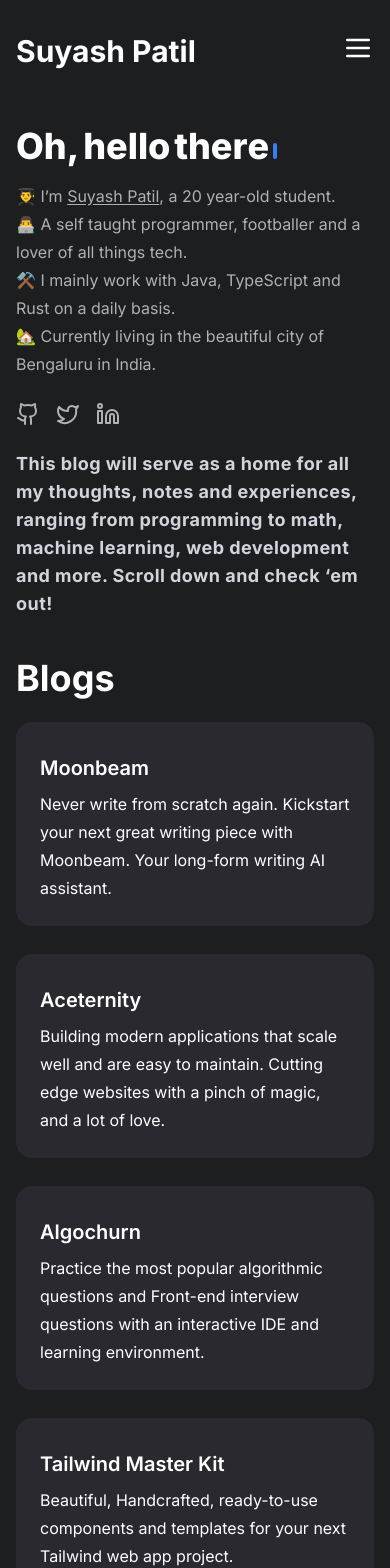
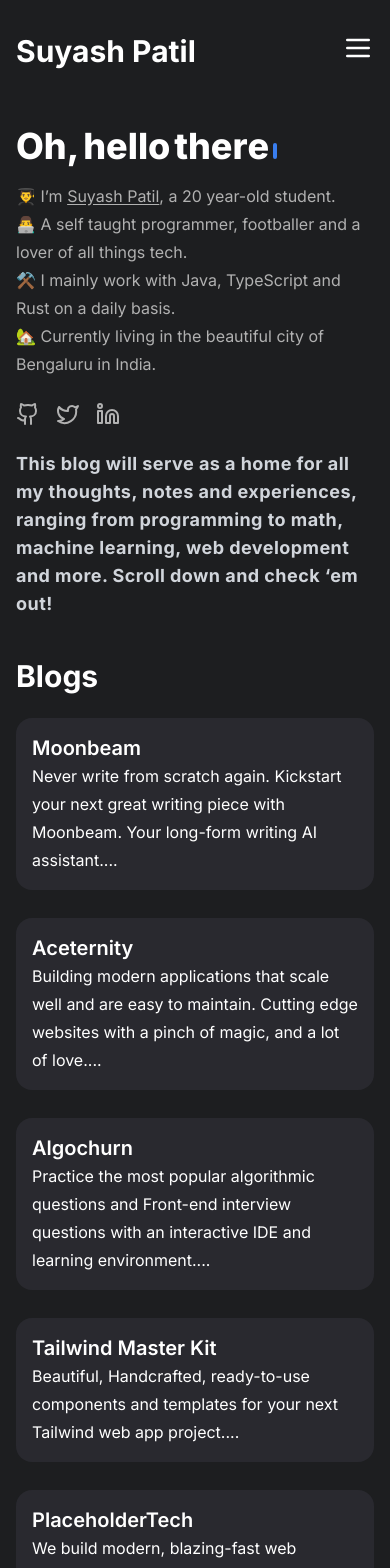
Before and after one commit to SuyashPatil-29/suyash-dev, a Next.js app: page / in a window 390 px wide. Shown: the top 1568 px of the page. Built offline with nearby package versions, Linux system fonts and the light colour scheme.

Commit message:
Added some styles

```diff
--- a/src/app/page.tsx
+++ b/src/app/page.tsx
@@ -64,7 +64,7 @@
 
         <TextGenerateEffect words={textToGenerate} />
 
-        <h1 className="mt-10 text-4xl text-white font-bold mb-6">Blogs</h1>
+        <h1 className="mt-10 text-3xl text-white font-bold mb-6">Blogs</h1>
 
         <div className="grid grid-cols-1 gap-3">
           <ProjectCard
--- a/src/components/BlogCard.tsx
+++ b/src/components/BlogCard.tsx
@@ -2,7 +2,7 @@
 
 import { motion, useMotionTemplate, useMotionValue } from "framer-motion";
 
-export default function ProjectCard({ title, description, href }) {
+export default function ProjectCard({ title, description, href }:{title : string, description : string, href:string}) {
   // const tags = ["GitHub", "React", "JamStack"];
   let mouseX = useMotionValue(0);
   let mouseY = useMotionValue(0);
@@ -23,9 +23,9 @@
     >
       <HoverPattern mouseX={mouseX} mouseY={mouseY} />
 
-      <div className="relative h-full p-6">
-        <h1 className="text-xl font-semibold p-2 pl-0">{title}</h1>
-        <p>{description}</p>
+      <div className="relative h-full md:p-6 p-4">
+        <h1 className="text-xl font-semibold md:p-2 md:pl-0">{title}</h1>
+        <p>{description.substring(0,150)}...</p>
       </div>
     </a>
   );
```
